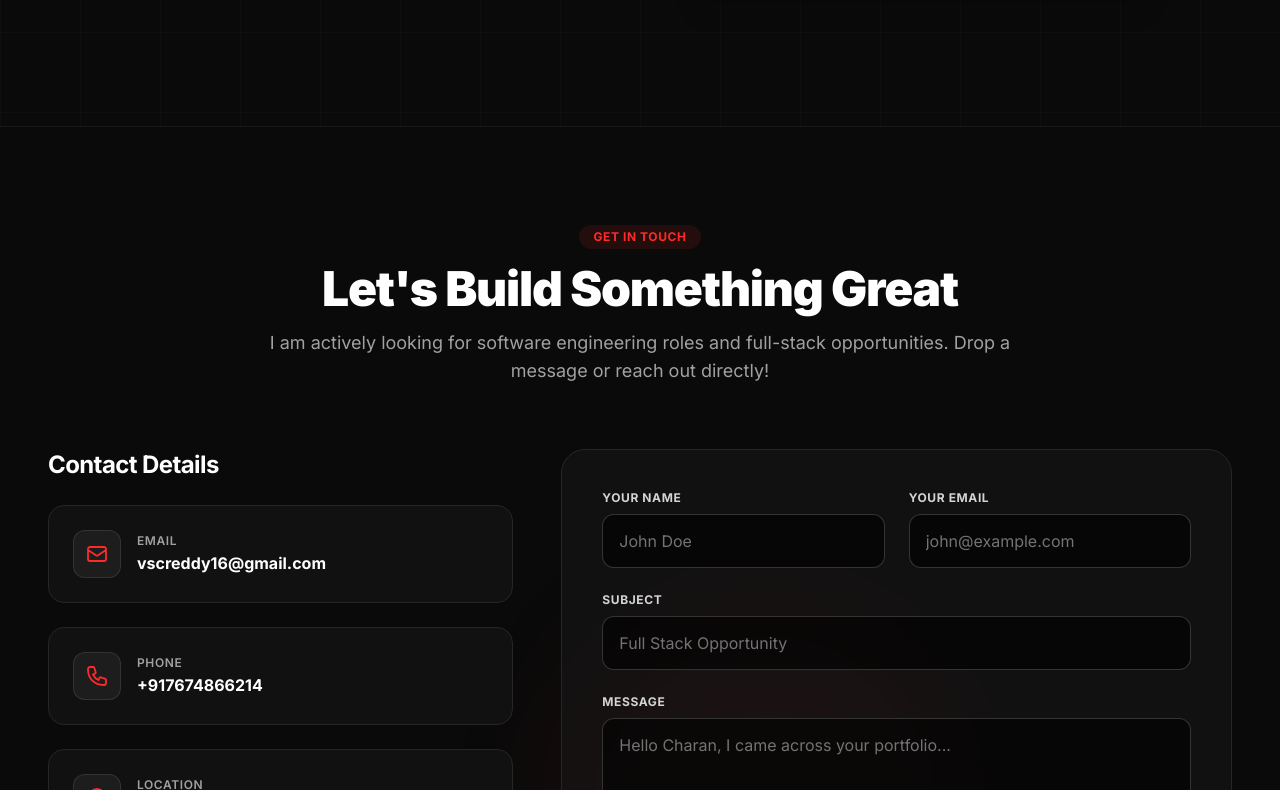
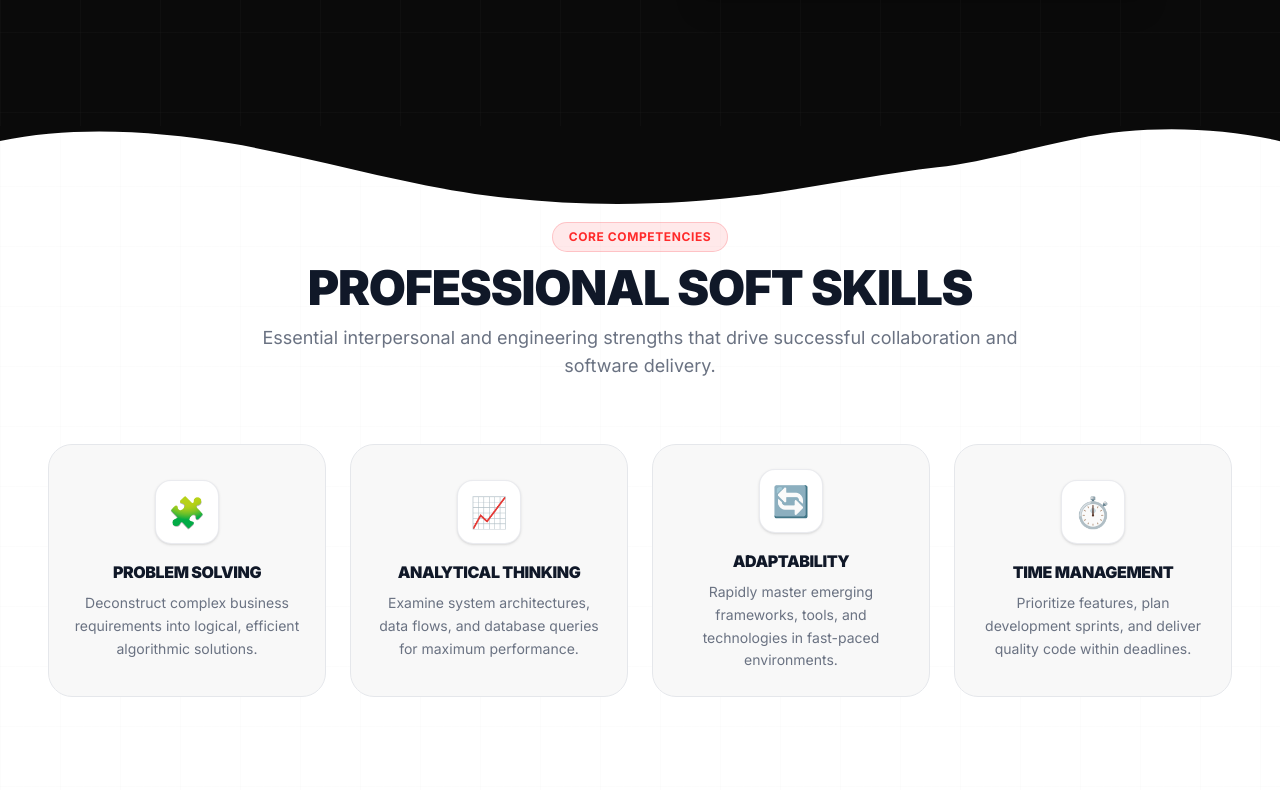
Before and after one commit to CharanReddy16474/varikuti-sree-charan-reddy-portfolio, a React (Vite) app: page / in a window 1280 px wide. Shown: the part 6670-7460 px from the top of the page. Built offline with nearby package versions, Linux system fonts and the light colour scheme; no server answers.

Commit message:
Add SoftSkills component with light grid theme and emoji cards

```diff
--- a/src/App.jsx
+++ b/src/App.jsx
@@ -6,6 +6,7 @@ import Process from './components/Process'
 import Projects from './components/Projects'
 import Internships from './components/Internships'
 import Leadership from './components/Leadership'
+import SoftSkills from './components/SoftSkills'
 import Contact from './components/Contact'
 import Footer from './components/Footer'
 
@@ -21,6 +22,7 @@ function App() {
         <Projects />
         <Internships />
         <Leadership />
+        <SoftSkills />
         <Contact />
       </main>
       <Footer />
--- /dev/null
+++ b/src/components/SoftSkills.jsx
@@ -0,0 +1,70 @@
+import { softSkillsList } from '../data/portfolioData'
+
+function SoftSkillCard({ skill, index }) {
+  return (
+    <div
+      data-aos="fade-up"
+      data-aos-delay={index * 100}
+      className="bg-[#f8f8f8] border border-gray-200 rounded-3xl p-6 min-h-[220px] text-center flex flex-col items-center justify-center hover:scale-[1.03] hover:shadow-[0_10px_30px_rgba(255,42,42,0.12)] hover:border-red-500/30 transition-all duration-300 group"
+    >
+      {/* Emoji in a rounded square that tints red and scales on hover */}
+      <div className="w-16 h-16 rounded-2xl bg-white border border-gray-200/80 flex items-center justify-center text-3xl shadow-sm group-hover:scale-110 group-hover:bg-red-50 group-hover:border-red-200 transition-all duration-300 mb-4 select-none">
+        {skill.icon}
+      </div>
+
+      {/* Uppercase Name */}
+      <h3 className="text-base font-black uppercase tracking-tight text-gray-900 group-hover:text-[#ff2a2a] transition-colors">
+        {skill.name}
+      </h3>
+
+      {/* Description */}
+      <p className="text-xs sm:text-sm text-gray-500 leading-relaxed mt-2">
+        {skill.desc}
+      </p>
+    </div>
+  )
+}
+
+export default function SoftSkills() {
+  return (
+    <section
+      id="soft-skills"
+      className="bg-white text-gray-900 pt-24 pb-32 px-6 md:px-12 relative overflow-hidden bg-[linear-gradient(to_right,#80808006_1px,transparent_1px),linear-gradient(to_bottom,#80808006_1px,transparent_1px)] bg-[size:60px_60px]"
+    >
+      {/* Torn-Paper Divider at the Top */}
+      <svg
+        className="absolute top-0 left-0 w-full h-12 md:h-20 fill-[#0a0a0a] rotate-180 -translate-y-[1px] z-10 pointer-events-none"
+        viewBox="0 0 1200 120"
+        preserveAspectRatio="none"
+      >
+        <path d="M321.39,56.44c58-10.79,114.16-30.13,172-41.86,82.39-16.72,168.19-17.73,250.45-.39C823.78,31,906.67,72,985.66,92.83c70.05,18.48,146.53,26.09,214.34,3V120H0V95.8C59.71,118.08,130.83,119.62,189.5,99.8,242.79,81.82,282.88,63.6,321.39,56.44Z" />
+      </svg>
+
+      <div className="max-w-7xl mx-auto space-y-16 relative z-10">
+        {/* Header */}
+        <div data-aos="fade-up" className="text-center max-w-3xl mx-auto space-y-3">
+          <div className="inline-block px-4 py-1.5 rounded-full bg-red-500/10 border border-red-500/20 text-[#ff2a2a] text-xs font-bold uppercase tracking-wider">
+            Core Competencies
+          </div>
+          <h2 className="text-4xl md:text-5xl font-black uppercase text-gray-900 tracking-tight">
+            Professional Soft Skills
+          </h2>
+          <p className="text-gray-500 text-base md:text-lg">
+            Essential interpersonal and engineering strengths that drive successful collaboration and software delivery.
+          </p>
+        </div>
+
+        {/* Grid of 4 Cards */}
+        <div className="grid grid-cols-1 sm:grid-cols-2 lg:grid-cols-4 gap-6">
+          {softSkillsList.map((skill, index) => (
+            <SoftSkillCard
+              key={skill.name}
+              skill={skill}
+              index={index}
+            />
+          ))}
+        </div>
+      </div>
+    </section>
+  )
+}
```
